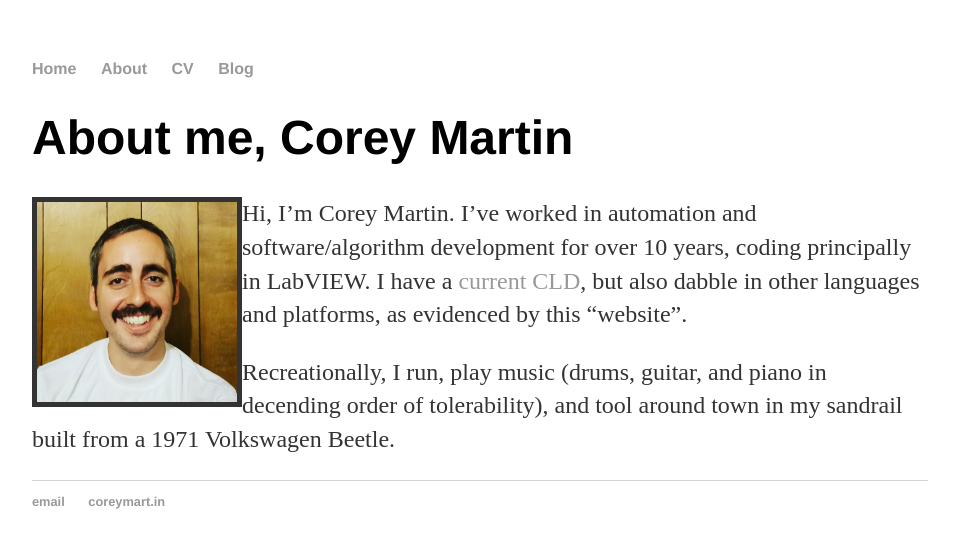
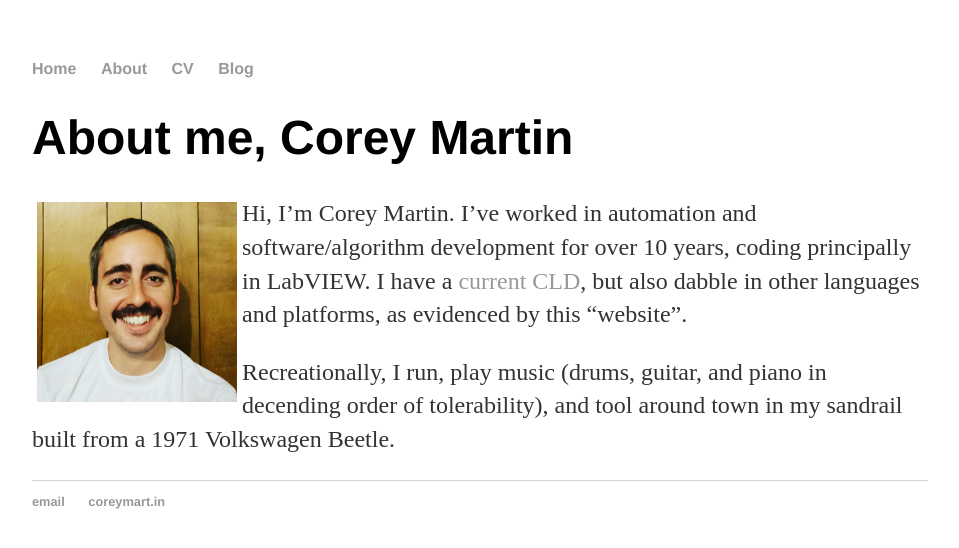
Before and after one commit to CoreySMartin/CoreySMartin.github.io, a Jekyll site: the page built from about/index.md, in a window 1280 px wide. Shown: the top 548 px of the page, without its empty margins (160-1119 px from the left). Built offline with Jekyll 4.4.1, drawn with Linux system fonts in a browser that asks for light colours.

Commit message:
Update index.md

```diff
--- a/about/index.md
+++ b/about/index.md
@@ -3,7 +3,7 @@
 title: About Corey Martin
 ---
 # About me, Corey Martin
-<img align="left" src="/about/aboutme.jpg" alt="" title="Me: Corey Martin" width="200" border="5" />
+<img align="left" src="/about/aboutme.jpg" alt="" title="Me: Corey Martin" width="200" border="5" style="border-color: white" />
 Hi, I'm Corey Martin.  I've worked in automation and software/algorithm development for over 10 years, coding principally in LabVIEW.  I have a [current CLD](https://www.youracclaim.com/badges/66e1fb02-43df-46c7-aaf9-c49be9c5ffc1), but also dabble in other languages and platforms, as evidenced by this "website".
 
 Recreationally, I run, play music (drums, guitar, and piano in decending order of tolerability), and tool around town in my sandrail built from a 1971 Volkswagen Beetle.
```
